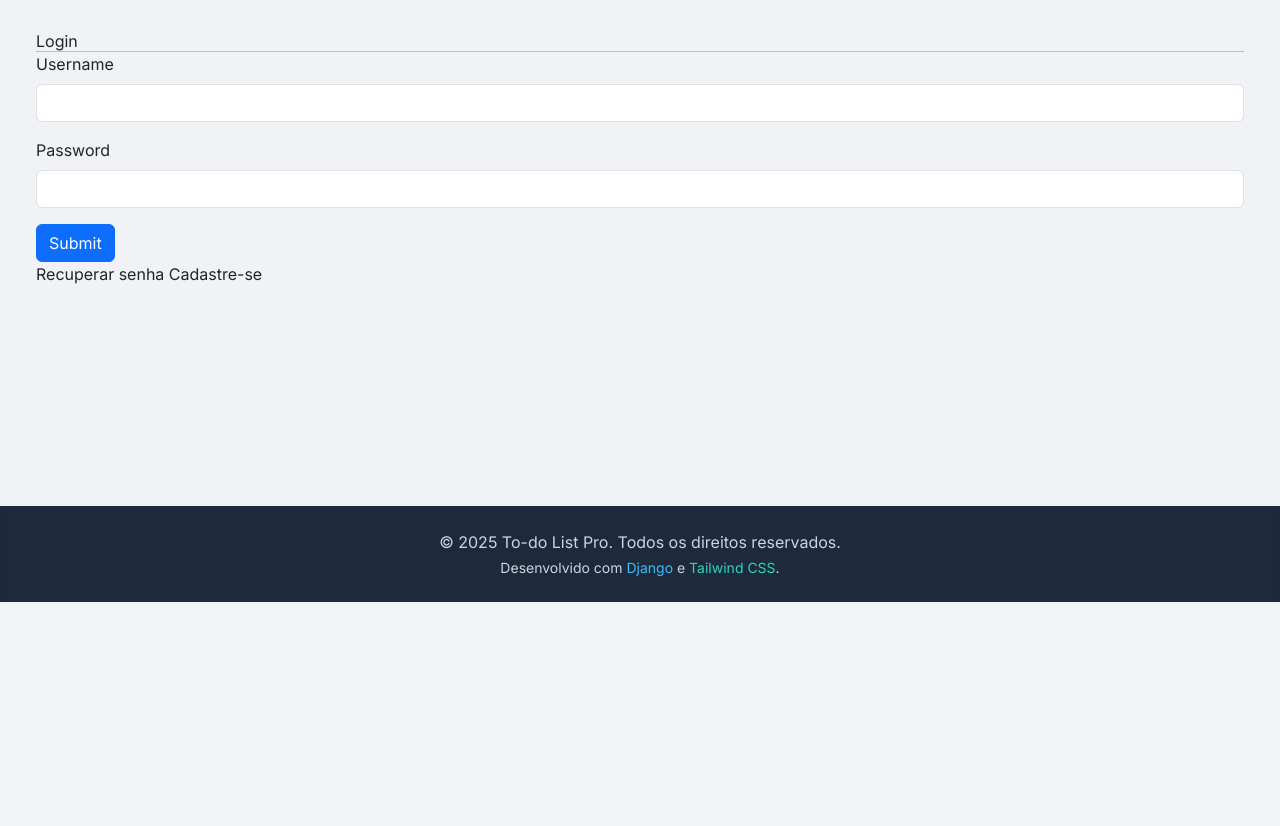
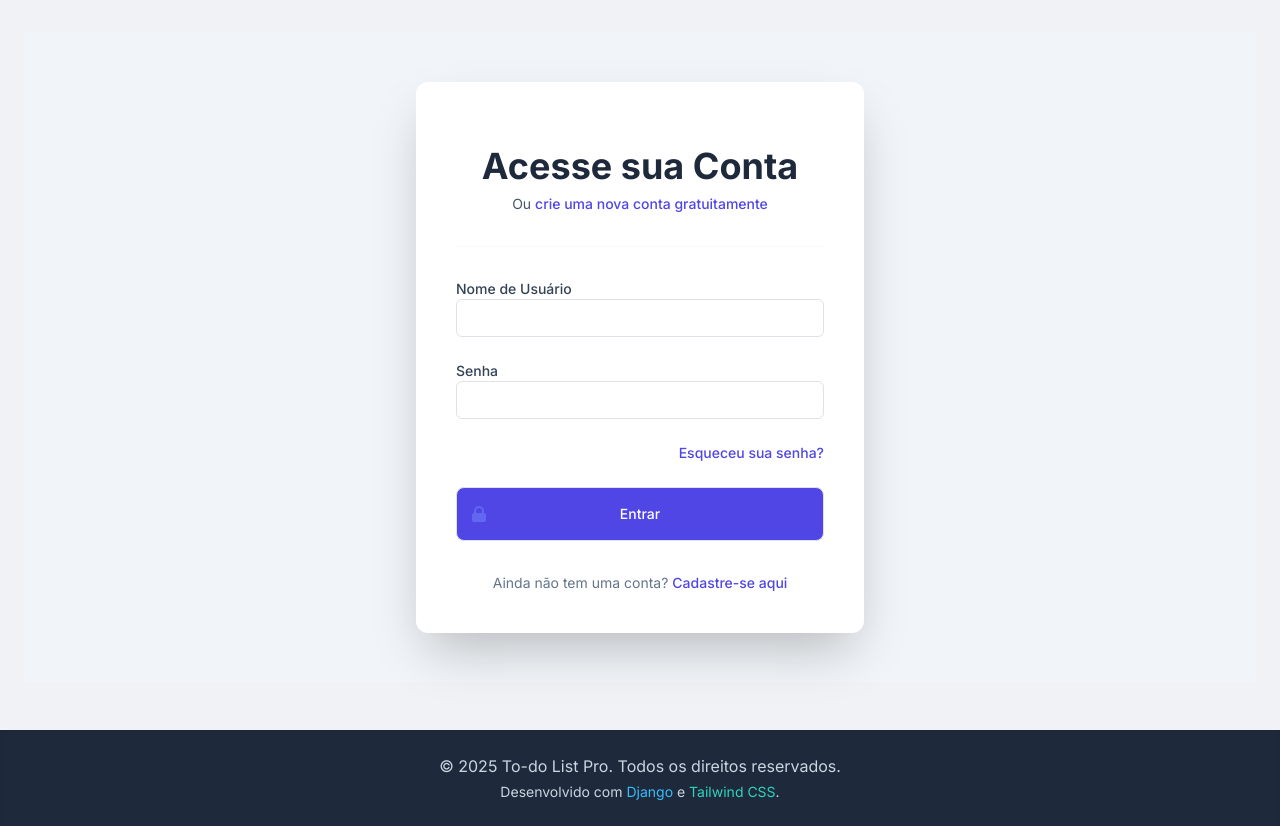
Before and after one commit to potindatupiwe/To-do-List-maker, a Django app: page /todo/login in a window 1280 px wide. Shown: the part 198-1024 px from the top of the page. Before the commit the page ends 800 px from the top, so only its background shows below. Run offline with Django 5.2, Linux system fonts and the light colour scheme; some libraries are stand-ins or nearby versions.

Commit message:
Update login.html

```diff
--- a/polls/todo/templates/user/login.html
+++ b/polls/todo/templates/user/login.html
@@ -1,40 +1,96 @@
 {% extends "base.html" %}
+{% load static %}
+
+{% block CSS %}
+{{ block.super }} <!-- Importa o CSS do base.html -->
+<style>
+    /* Estilos para garantir que os campos do formulário Django (com .form-control) se alinhem com o Tailwind */
+    .form-control {
+        @apply block w-full px-4 py-3 mb-1 text-base font-normal text-slate-700 bg-white bg-clip-padding border border-solid border-slate-300 rounded-lg transition ease-in-out m-0 focus:text-slate-700 focus:bg-white focus:border-indigo-500 focus:outline-none focus:ring-2 focus:ring-indigo-200;
+    }
+    /* Placeholder styling for better visibility */
+    .form-control::placeholder {
+        @apply text-slate-400 opacity-100;
+    }
+
+    /* Ajuste para o espaçamento do label quando o form.user ou form.password é renderizado */
+    label + input.form-control,
+    label + div > input.form-control /* Para casos onde o widget pode estar em um div */ {
+        @apply mt-1; /* Adiciona uma pequena margem superior ao input se houver um label antes dele */
+    }
+</style>
+{% endblock CSS %}
+
 {% block content %}
-<!DOCTYPE html>
-<html lang="pt-br">
-<head>
-  <meta charset="UTF-8">
-  <meta name="viewport" content="width=device-width, initial-scale=1.0">
-  <title>Login</title>
-
-</head>
-<body>
-  <div class="container">
-    <div class="login-box">
-      <h1>Login</h1>
-      <hr>
-      <form action="{% url 'login' %}" method="POST">{% csrf_token %}
-        <div class="mb-3">
-          <label  class="form-label">Username</label>
-          {{form.user}}
-        </div>
-        <div class="mb-3">
-          <label class="form-label">Password</label>
-          {{form.password}}
+<div class="min-h-[calc(100vh-150px)] flex flex-col items-center justify-center bg-slate-100 py-12 px-4 sm:px-6 lg:px-8">
+    <div class="max-w-md w-full space-y-8 bg-white p-8 sm:p-10 rounded-xl shadow-2xl">
+        <div>
+            <h1 class="mt-6 text-center text-4xl font-extrabold text-slate-800">
+                Acesse sua Conta
+            </h1>
+            <p class="mt-2 text-center text-sm text-slate-600">
+                Ou <a href="{% url 'register' %}" class="font-medium text-indigo-600 hover:text-indigo-500">
+                    crie uma nova conta gratuitamente
+                </a>
+            </p>
         </div>
 
-        <button type="submit" class="btn btn-primary">Submit</button>
+        <hr class="border-slate-200">
 
-      </form>
+        <form class="mt-8 space-y-6" action="{% url 'login' %}" method="POST">
+            {% csrf_token %}
 
+            <div>
+                <label for="{{ form.user.id_for_label }}" class="block text-sm font-medium text-slate-700">
+                    Nome de Usuário
+                </label>
+                {{ form.user }}
+                {% if form.user.errors %}
+                    {% for error in form.user.errors %}
+                        <p class="mt-1 text-xs text-red-600">{{ error }}</p>
+                    {% endfor %}
+                {% endif %}
+            </div>
 
-      <div class="links">
-        <a href="{% url 'mudarSenha' %}">Recuperar senha</a>
-        <a href="{% url 'register' %}">Cadastre-se</a>
-      </div>
+            <div>
+                <label for="{{ form.password.id_for_label }}" class="block text-sm font-medium text-slate-700">
+                    Senha
+                </label>
+                {{ form.password }}
+                {% if form.password.errors %}
+                    {% for error in form.password.errors %}
+                        <p class="mt-1 text-xs text-red-600">{{ error }}</p>
+                    {% endfor %}
+                {% endif %}
+            </div>
+
+            <div class="flex items-center justify-end">
+                <div class="text-sm">
+                    <a href="{% url 'mudarSenha' %}" class="font-medium text-indigo-600 hover:text-indigo-500">
+                        Esqueceu sua senha?
+                    </a>
+                </div>
+            </div>
+
+            <div>
+                <button type="submit" class="group relative w-full flex justify-center py-3 px-4 border border-transparent text-sm font-medium rounded-lg text-white bg-indigo-600 hover:bg-indigo-700 focus:outline-none focus:ring-2 focus:ring-offset-2 focus:ring-indigo-500 transition-colors">
+                    <span class="absolute left-0 inset-y-0 flex items-center pl-3">
+                        <!-- Heroicon name: solid/lock-closed -->
+                        <svg class="h-5 w-5 text-indigo-500 group-hover:text-indigo-400" xmlns="http://www.w3.org/2000/svg" viewBox="0 0 20 20" fill="currentColor" aria-hidden="true">
+                            <path fill-rule="evenodd" d="M5 9V7a5 5 0 0110 0v2a2 2 0 012 2v5a2 2 0 01-2 2H5a2 2 0 01-2-2v-5a2 2 0 012-2zm8-2v2H7V7a3 3 0 016 0z" clip-rule="evenodd" />
+                        </svg>
+                    </span>
+                    Entrar
+                </button>
+            </div>
+        </form>
+
+        <div class="text-center text-sm text-slate-500 mt-6">
+             Ainda não tem uma conta?
+            <a href="{% url 'register' %}" class="font-medium text-indigo-600 hover:text-indigo-500">
+                Cadastre-se aqui
+            </a>
+        </div>
     </div>
-  </div>
-</body>
-
-</html>
+</div>
 {% endblock content %}
```
